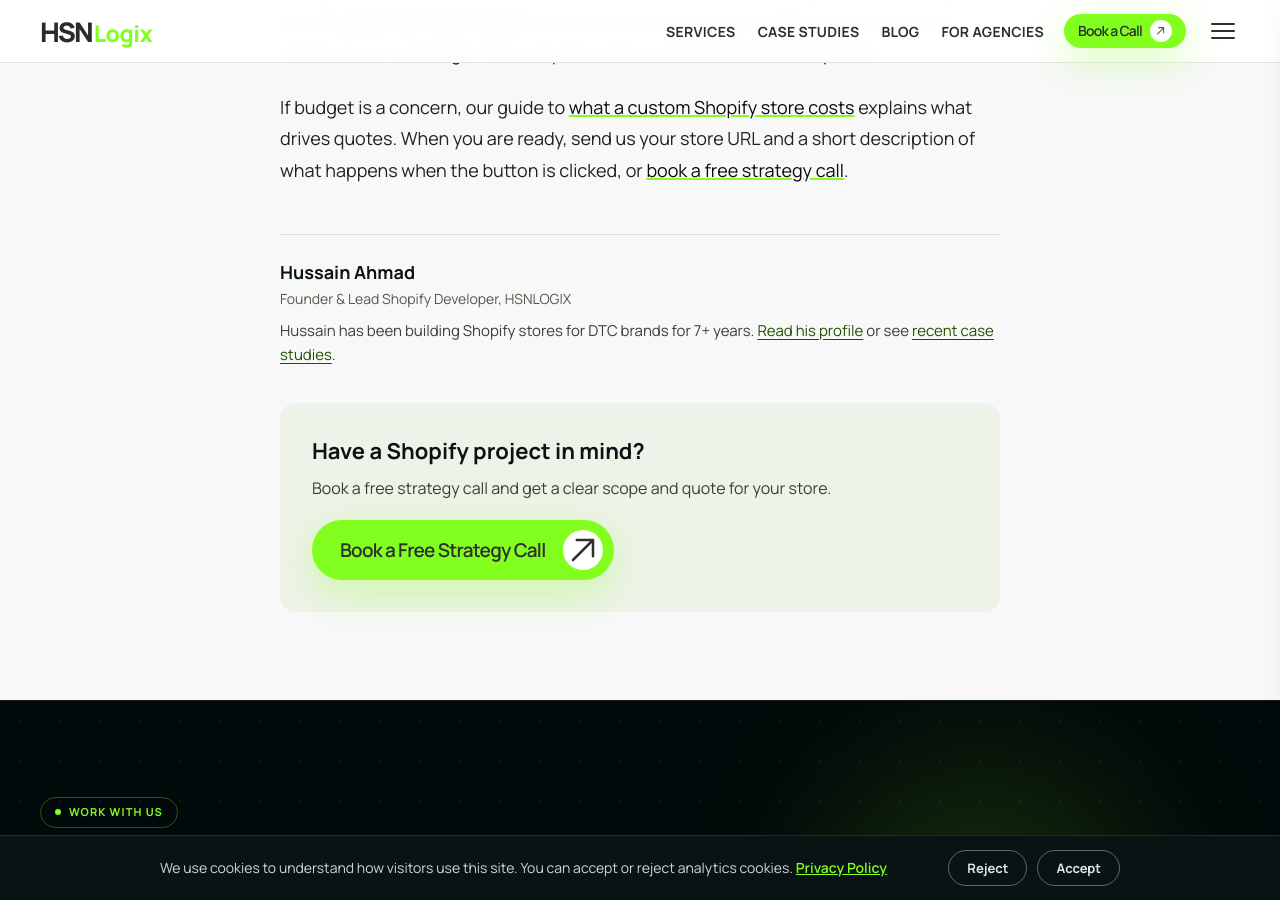
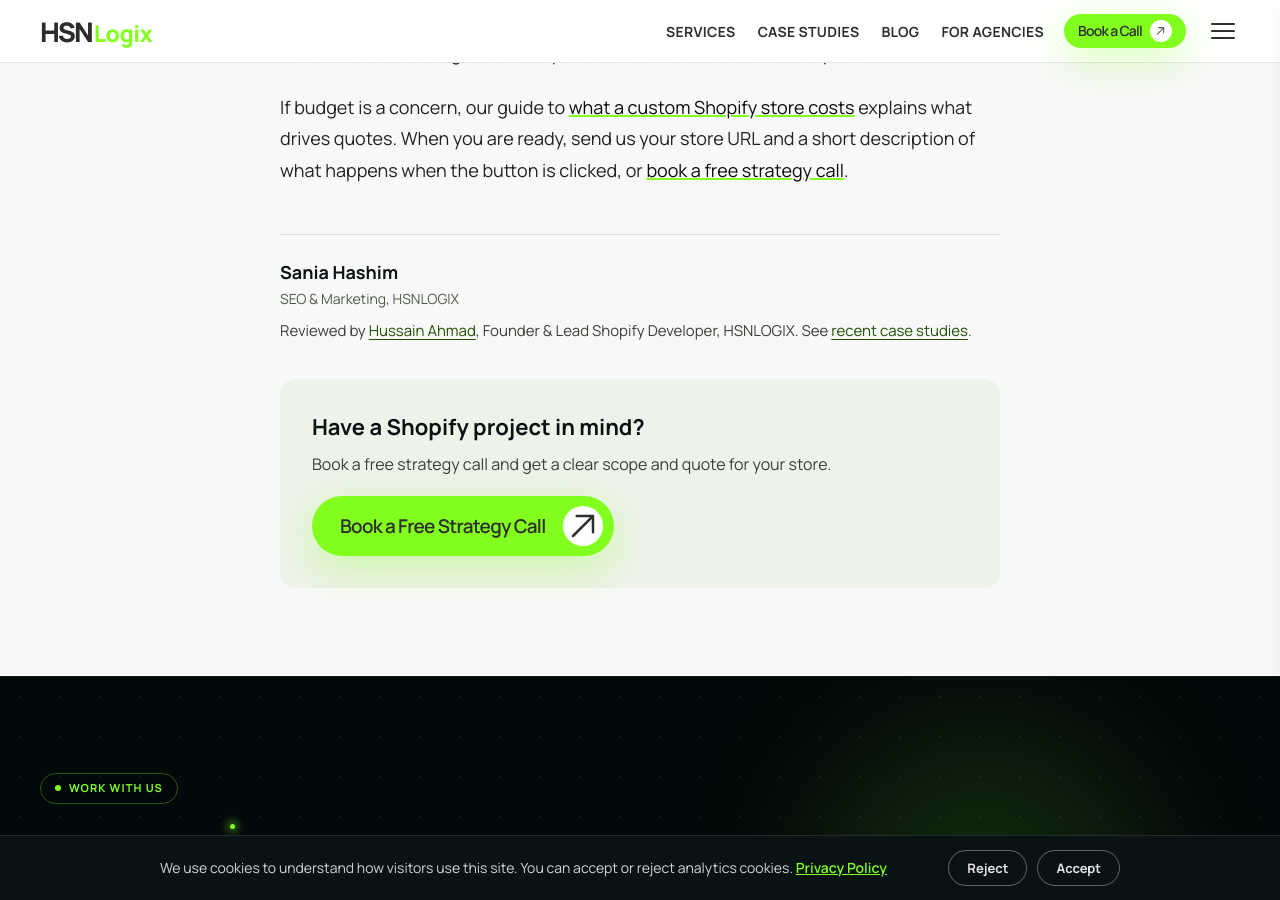
Before and after one commit to gr8ahmad/hsnlogix, a Jekyll site: the page built from _posts/2026-10-22-shopify-add-to-cart-button-not-working.md, in a window 1280 px wide and 900 px high, scrolled down 5740 px. Built offline with Jekyll 4.4.1, drawn with Linux system fonts in a browser that asks for light colours; a script that is not in the unit is left out; some of the changed text lies outside the part shown.

Commit message:
Blog: per-post authors, credit Sania Hashim (reviewed by Hussain) on add to cart guide
Co-Authored-By: Claude Sonnet 5.5 <noreply@anthropic.com>
Claude-Session: https://claude.ai/code/session_01Q8koFxdAd9NzyBHNvD92iR

```diff
--- a/_layouts/default.html
+++ b/_layouts/default.html
@@ -70,7 +70,16 @@
     "@type": "BlogPosting",
     "headline": {{ page.title | jsonify }},
     "description": {{ page.excerpt | strip_html | jsonify }},
-    "author": {"@id": "https://hsnlogix.com/team/hussain/#person"},
+    {%- assign post_author_key = page.author | default: 'hussain' %}
+    {%- assign post_author = site.data.authors[post_author_key] %}
+    {%- if post_author.url %}
+    "author": {"@id": "https://hsnlogix.com{{ post_author.url }}#person"},
+    {%- else %}
+    "author": {"@type": "Person", "name": {{ post_author.name | jsonify }}, "jobTitle": {{ post_author.role | jsonify }}, "worksFor": {"@id": "https://hsnlogix.com/#organization"}},
+    {%- endif %}
+    {%- if post_author.reviewed_by %}
+    "editor": {"@id": "https://hsnlogix.com{{ site.data.authors[post_author.reviewed_by].url }}#person"},
+    {%- endif %}
     "publisher": {"@id": "https://hsnlogix.com/#organization"},
     "image": "https://hsnlogix.com{% if page.image %}{{ page.image }}{% else %}/HSNLogix-logo.jpg{% endif %}",
     "datePublished": "{{ page.date | date_to_xmlschema }}",
--- a/_layouts/post.html
+++ b/_layouts/post.html
@@ -3,9 +3,12 @@ layout: default
 ---
 {% include page-hero.html eyebrow="Blog" title_dark=page.title breadcrumb_parent="Blog" breadcrumb_parent_url="/blog/" breadcrumb_current=page.title show_breadcrumb=true %}
 <div class="page-content">
+{%- assign author_key = page.author | default: 'hussain' -%}
+{%- assign author = site.data.authors[author_key] -%}
+{%- assign reviewer = site.data.authors[author.reviewed_by] -%}
 <article class="blog-post">
   <time class="blog-post-date" datetime="{{ page.date | date_to_xmlschema }}">{{ page.date | date: "%B %-d, %Y" }}</time>
-  <p class="blog-post-author">Written by <a href="{{ '/team/hussain/' | relative_url }}">Hussain Ahmad</a></p>
+  <p class="blog-post-author">Written by {% if author.url %}<a href="{{ author.url | relative_url }}">{{ author.name }}</a>{% else %}{{ author.name }}{% endif %}{% if reviewer %}, reviewed by <a href="{{ reviewer.url | relative_url }}">{{ reviewer.name }}</a>{% endif %}</p>
   {% if page.image %}
   <div class="blog-post-featured-image">
     <img src="{{ page.image | relative_url }}" alt="{{ page.title }}" width="1200" height="675">
@@ -16,9 +19,9 @@ layout: default
   </div>
 
   <aside class="post-author" aria-label="About the author">
-    <p class="post-author__name">Hussain Ahmad</p>
-    <p class="post-author__role">Founder &amp; Lead Shopify Developer, HSNLOGIX</p>
-    <p class="post-author__bio">Hussain has been building Shopify stores for DTC brands for 7+ years. <a href="{{ '/team/hussain/' | relative_url }}">Read his profile</a> or see <a href="{{ '/case-studies/' | relative_url }}">recent case studies</a>.</p>
+    <p class="post-author__name">{{ author.name }}</p>
+    <p class="post-author__role">{{ author.role }}</p>
+    <p class="post-author__bio">{{ author.bio }}{% if author.url %} <a href="{{ author.url | relative_url }}">Read {{ author.short_name | default: author.name }}'s profile</a>.{% endif %}{% if reviewer %} Reviewed by <a href="{{ reviewer.url | relative_url }}">{{ reviewer.name }}</a>, {{ reviewer.role }}.{% endif %} See <a href="{{ '/case-studies/' | relative_url }}">recent case studies</a>.</p>
   </aside>
 
   <div class="post-cta">
--- a/_posts/2026-10-22-shopify-add-to-cart-button-not-working.md
+++ b/_posts/2026-10-22-shopify-add-to-cart-button-not-working.md
@@ -3,6 +3,7 @@ layout: post
 title: "Shopify Add to Cart Button Not Working? 7 Ways to Fix It"
 seo_title: "Shopify Add to Cart Button Not Working? 7 Fixes | HSNLOGIX"
 date: 2026-10-22
+author: sania
 image: /blog-images/featured-shopify-add-to-cart-not-working.webp
 excerpt: "Shopify add to cart button not working? Seven checks from safest to most technical: browser, inventory and markets, templates, theme settings, apps, JavaScript errors and your theme code."
 description: "Shopify add to cart button not working? Work through seven fixes in order, from device and inventory checks to app conflicts, console errors and theme code."
```
Also changed, not shown: _data/authors.yml (added, +12 -0 lines).
